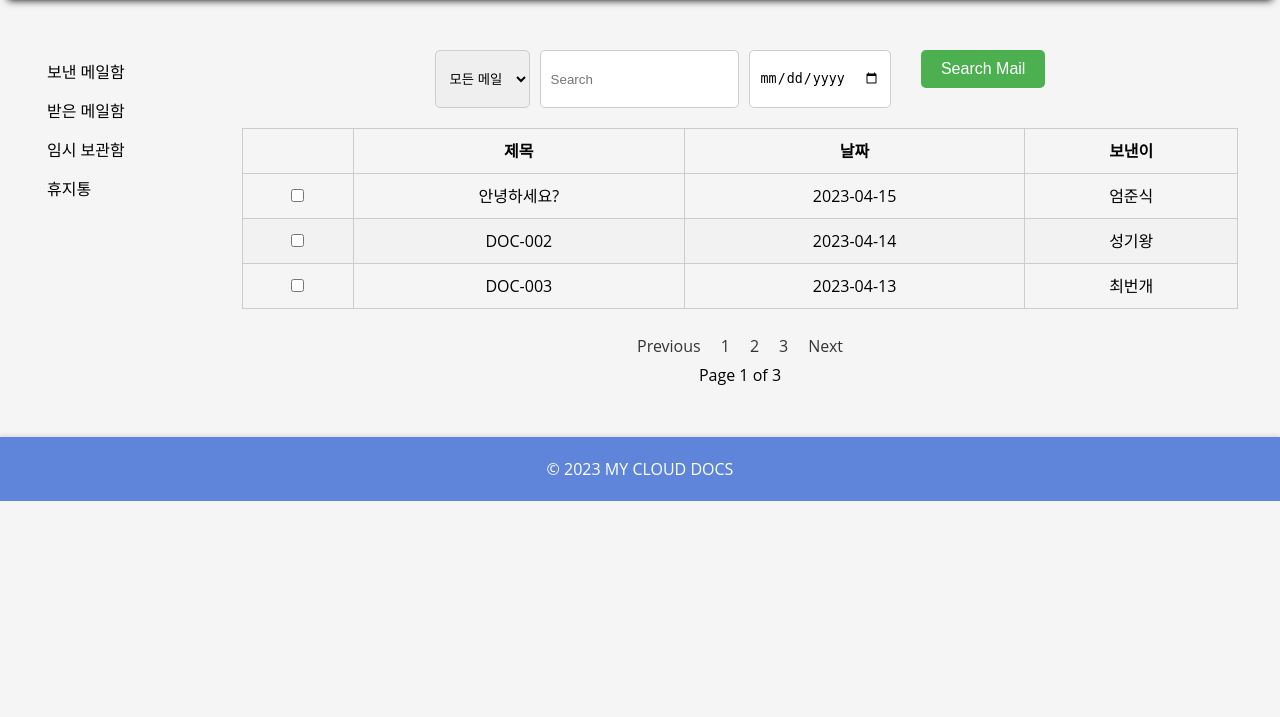
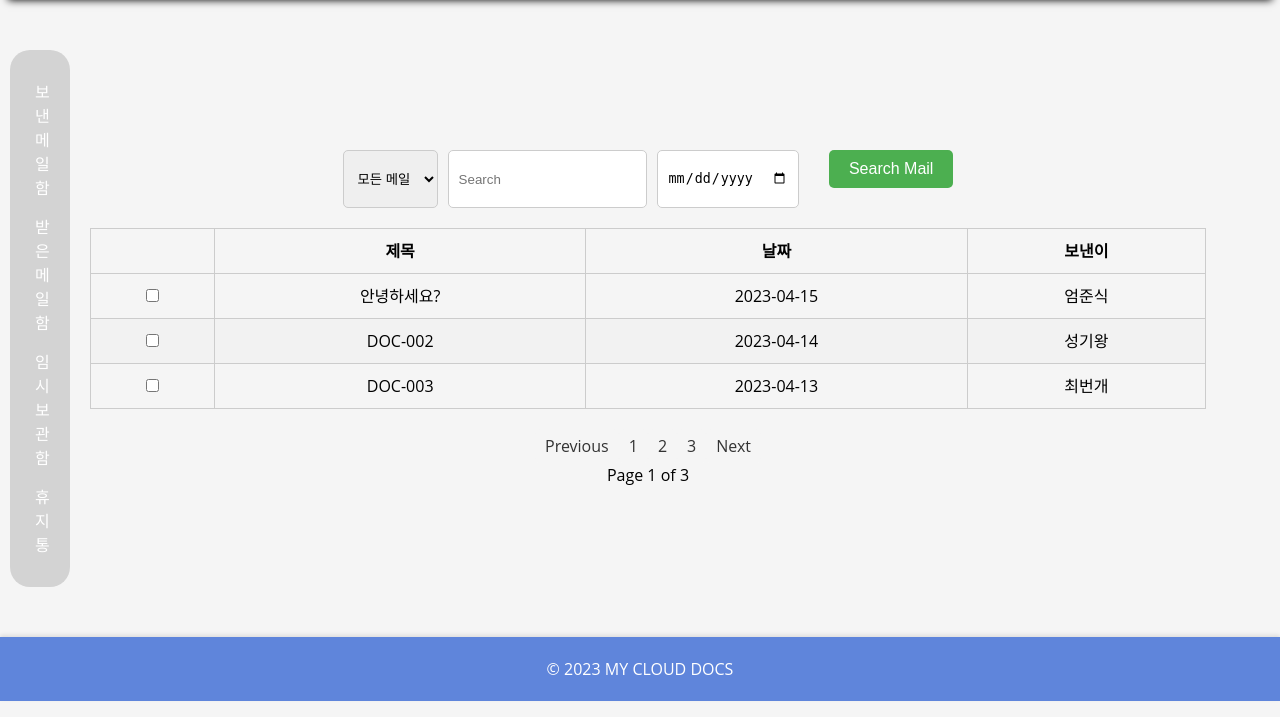
Before and after one commit to Marustar/CloudOffice, a Django app: page /mail.html in a window 1280 px wide. Shown: the part 83-800 px from the top of the page. Run offline with Django 3.2, Linux system fonts and the light colour scheme; the visitor is signed in with stand-in values (Sample User, id 1).

Commit message:
Add files via upload

```diff
--- a/Template/static/css/style.css
+++ b/Template/static/css/style.css
@@ -845,7 +845,6 @@ header .menu a:hover {
 
 main {
   max-width: 95%;
-  margin: 0 auto;
   padding: 50px 10px;
 }
 
@@ -1100,7 +1099,16 @@ footer p {
 }
 
 .sidebar {
-  width: 200px;
+  width: 60px;
+  transition: width 0s ease;
+  border-radius: 20px;
+  background-color: #d3d3d3;
+  color: white;
+  margin-right: 20px;
+}
+
+.sidebar:hover {
+  width: 200px; /* 마우스 커서가 위에 있을 때 너비 변경 */
 }
 
 .content {
@@ -1115,7 +1123,7 @@ footer p {
 .sidebar ul {
   list-style: none;
   margin: 0;
-  padding: 0;
+  padding: 20px;
 }
 
 .sidebar li {
@@ -1126,12 +1134,28 @@ footer p {
   display: block;
   padding: 5px;
   text-decoration: none;
-  color: #000;
+  color: #111;
   text-align: left;
+  color: inherit;
 }
 
 .sidebar a:hover {
-  background-color: #eee;
+  background-color: #6a87d8;
+}
+
+.sidebar li a {
+  display: flex;
+  align-items: center;
+}
+.sidebar li a .material-icons {
+  margin-right: 10px; /* 아이콘과 텍스트 사이의 간격 */
+}
+
+.sidebar li a span.text {
+  display: none; /* 기본적으로 텍스트 숨기기 */
+}
+.sidebar:hover li a span.text {
+  display: inline; /* 마우스 커서가 위에 있을 때 텍스트 표시 */
 }
 
 .content {
@@ -1330,10 +1354,14 @@ table tr:hover {
 }
 
 .main-left {
+  background-color: lightgray;
+  border-radius: 5%;
+  box-shadow: 4px 8px 8px -8px black;
   float: left;
   width: 30%;
   margin-top: 5%;
-  margin-right: 5%;
+  margin-right: 2%;
+  margin-left: 2%;
   text-align: center;
 }
 
@@ -1580,3 +1608,12 @@ button:hover {
   margin: 0.5rem;
   padding: 0.5rem;
 }
+
+.no-documents {
+  display: flex;
+  align-items: center;
+  justify-content: center;
+  height: 100%;
+  color: red;
+  font-size: 24px;
+}
```
